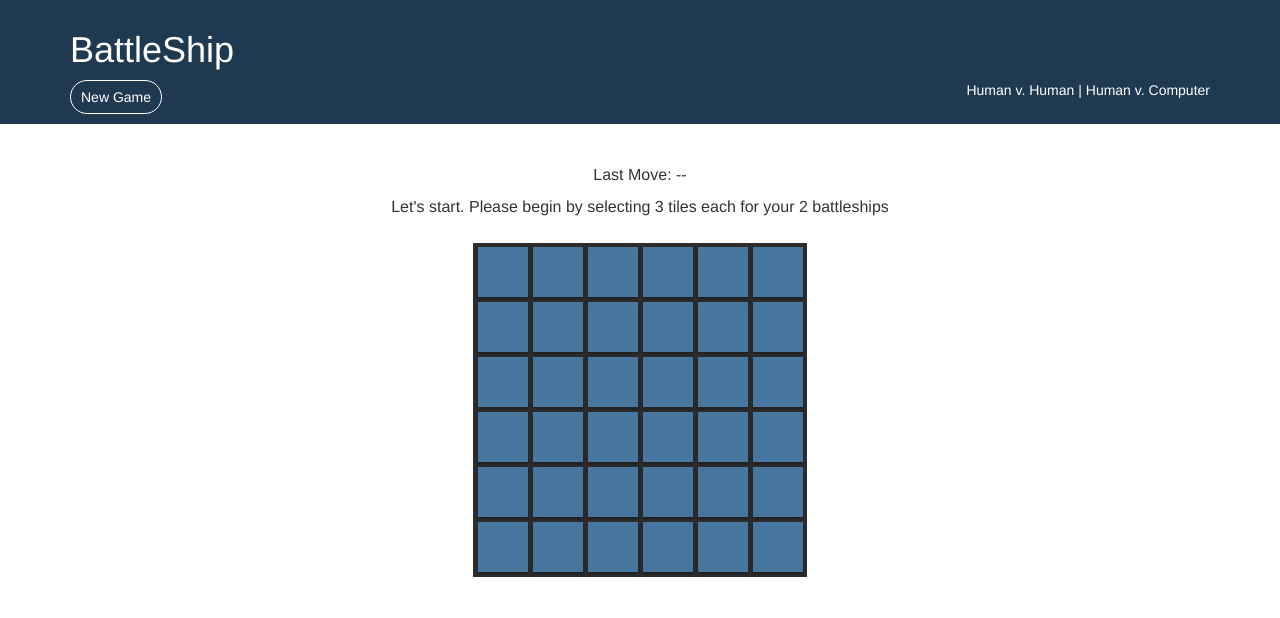
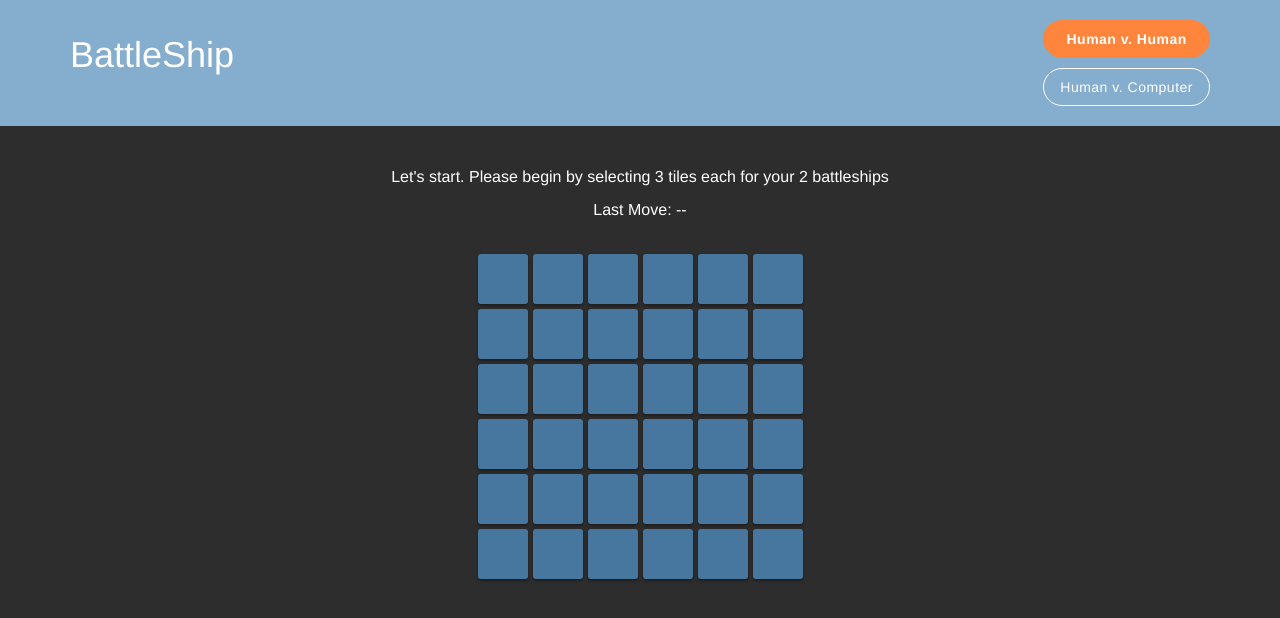
Before and after one commit to water-sauce/battleship, a plain HTML site: page index.html in a window 1280 px wide. Drawn offline with nearby package versions, Linux system fonts and the light colour scheme.

Commit message:
minor style challenges

```diff
--- a/app.js
+++ b/app.js
@@ -61,9 +61,13 @@ var playerOne = new Player(),
 
 // THIS FUNCTION CHANGES GAMEPLAY FROM HUMAN V HUMAN TO HUMAN V COMPUTER
 function selectGameType( e ){
+	var compButton = document.getElementById( "computer" ),
+		humanButton = document.getElementById( "human" );
+
 	e.id === "computer" ?
-		( twoHumans = false, message.innerHTML = "Please select first. Then, the computer will." ) :
-		( twoHumans = true, message.innerHTML = "Let's start. Please begin by selecting " + SHIPLENGTH + " tiles per battleship (" + TOTALHITS + " total)" );
+		( twoHumans = false, message.innerHTML = "Please select first. Then, the computer will.", compButton.classList.add( "selected" ), humanButton.classList.remove( "selected" )
+		 ) :
+		( twoHumans = true, message.innerHTML = "Let's start. Please begin by selecting " + SHIPLENGTH + " tiles per battleship (" + TOTALHITS + " total)", compButton.classList.remove( "selected" ), humanButton.classList.add( "selected" ) );
 }
 
 
@@ -96,8 +100,10 @@ function getPassivePlayer(){
 }
 
 
+// selectTile( "<div class" );
 // SELECT TILES TO REPRESENT BATTLESHIPS
 function selectTile( e ){
+	console.log( e );
 	// this variable brings back the selected tile
 	var selected = e.path[ 0 ],
 		player = getCurrentPlayer();
--- a/index.html
+++ b/index.html
@@ -2,25 +2,25 @@
 <html>
 <head>
 	<title>BattleShip - Javascript Version</title>
+
+	<link rel="stylesheet" href="https://maxcdn.bootstrapcdn.com/bootstrap/3.3.7/css/bootstrap.min.css" integrity="sha384-BVYiiSIFeK1dGmJRAkycuHAHRg32OmUcww7on3RYdg4Va+PmSTsz/K68vbdEjh4u" crossorigin="anonymous">
 	<link rel="stylesheet" href="style.css">
-	<link rel="stylesheet" href="https://maxcdn.bootstrapcdn.com/bootstrap/3.3.7/css/bootstrap.min.css" integrity="sha384-BVYiiSIFeK1dGmJRAkycuHAHRg32OmUcww7on3RYdg4Va+PmSTsz/K68vbdEjh4u" crossorigin="anonymous">
 
 </head>
 <body>
 	<header>
 		<div class="container">
 			<h1>BattleShip</h1>
-			<a href="#" onClick="event.preventDefault(); resetGame();" class="display-inline button button-new-game">New Game</a>
 			<div class="text-align-right" id="game-options-wrapper">
-				<a href="#" onClick="event.preventDefault(); selectGameType( this );" class="game-type" id="human">Human v. Human</a>  |
-				<a href="#" onClick="event.preventDefault(); selectGameType( this );" class="game-type" id="computer">Human v. Computer</a>
+				<a href="#" onClick="event.preventDefault(); resetGame(); selectGameType( this );" class="game-type button button-new-game selected" id="human">Human v. Human</a>
+				<a href="#" onClick="event.preventDefault(); resetGame(); selectGameType( this );" class="game-type button button-new-game" id="computer">Human v. Computer</a>
 			</div>
 		</div>
 	</header>
 	<center class="game-container">
 		<div class="container">
-			<p>Last Move: <span id="last-move"></span></p>
 			<p id="message"></p>
+			<p id="move">Last Move: <span id="last-move"></span></p>
 			<div id="battleship-board"></div>
 		</div>
 	</center>
--- a/style.css
+++ b/style.css
@@ -3,9 +3,13 @@ body, html {
 	height: 100%;
 	width: 100%;
 }
+body {
+	background-color: #2d2d2d;
+	color: #FFFFFF;
+}
 h1 {
-	margin: 1rem 0;
-	color: red;
+	margin: 1.5rem 0;
+	display: inline-block;
 }
 br {
 	height: 0;
@@ -13,23 +17,34 @@ br {
 }
 p {
 	font-size: 16px;
-	margin: 0 0 1rem !important;
+	margin: 0 0 1rem;
 }
 header {
-	padding: 1rem;
-	background: #1f3950;
-	color: #FFFFFF;
+	padding: 2rem 1rem 2rem;
+	background: #85adce;
 }
 a.button {
-	padding: 6px 10px;
+	padding: 8px 16px;
 	border: 1px solid #FFFFFF;
 	border-radius: 50px;
 }
 header a {
+	text-align: center;
 	color: #FFFFFF;
+	letter-spacing: 0.5px;
 }
 header a:hover {
 	color: #96b8d9;
+}
+header a.selected {
+	text-decoration: none;
+	background: #ff853c;
+	color: #FFFFFF;
+	border: 1px solid #ff853c;
+	font-weight: bold;
+}
+#human {
+	margin-bottom: 1rem;
 }
 
 /* HELPERS */
@@ -43,11 +58,9 @@ header a:hover {
 /* GAME ELEMENTS */
 #battleship-board {
 	display: inline-block;
-	background-color: #2d2d2d;
 	padding: 4px 2px 0;
 }
 #game-options-wrapper {
-	display: inline-block;
 	float: right;
 }
 .game-container {
@@ -55,15 +68,13 @@ header a:hover {
 }
 .game-container .container {
 	padding: 3rem 1rem;
-	background: rgba(255,255,255,0.5);
 }
-.button-new-game:hover {
-	background-color: #6a9ecc;
-	color: #FFFFFF;
-	text-decoration: none;
+.game-type {
+	display: block;
 }
-#message {
-	margin: 0 0 24px !important;
+
+p#move {
+	margin: 0 0 28px !important;
 }
 .tiles {
 	margin: 0 2.5px;
@@ -73,6 +84,7 @@ header a:hover {
 	background: #47769e;
 	-webkit-box-shadow: 0 2px 3px rgba(0, 0, 0, .35);
     box-shadow: 0 2px 3px rgba(0, 0, 0, .35);
+    border-radius: 3px;
 }
 .tiles:hover {
 	background: #F7F7F7;
```
Also changed, not shown: images/battleship.png (added), 1 other file.
